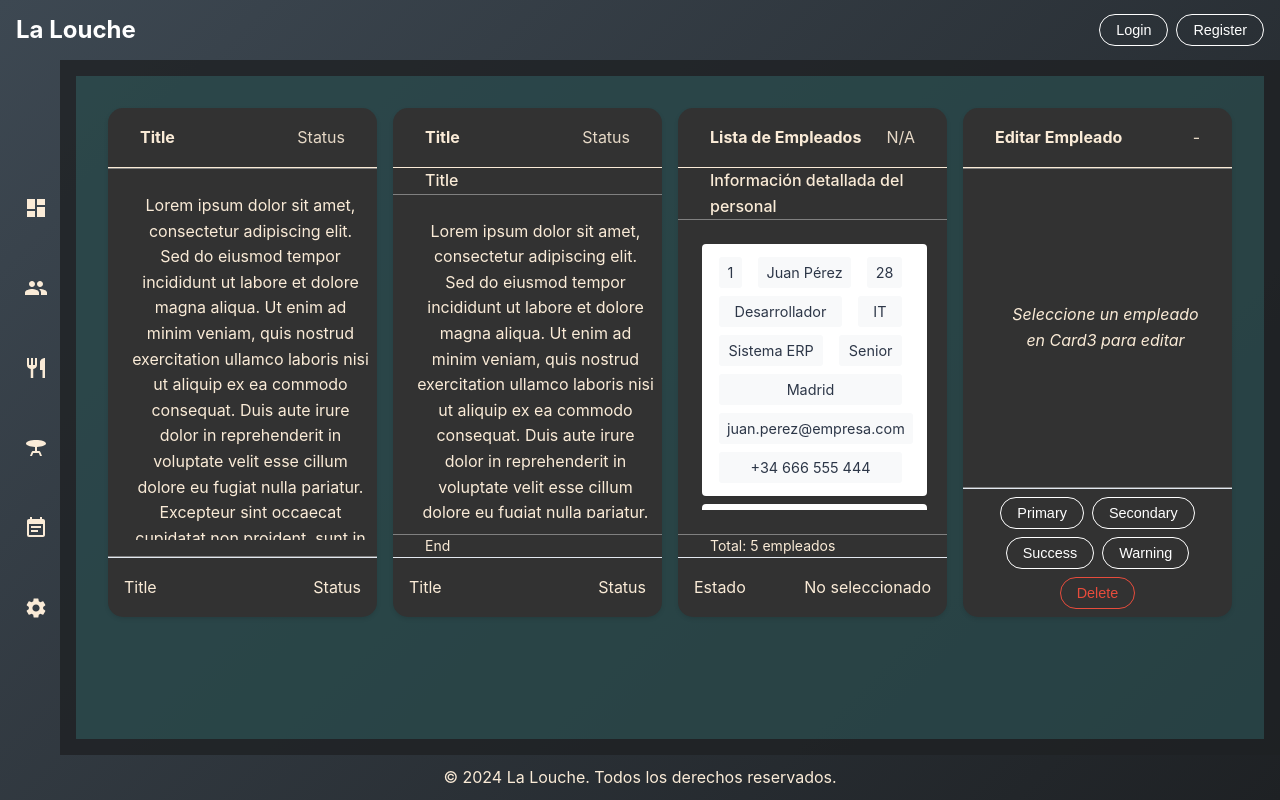
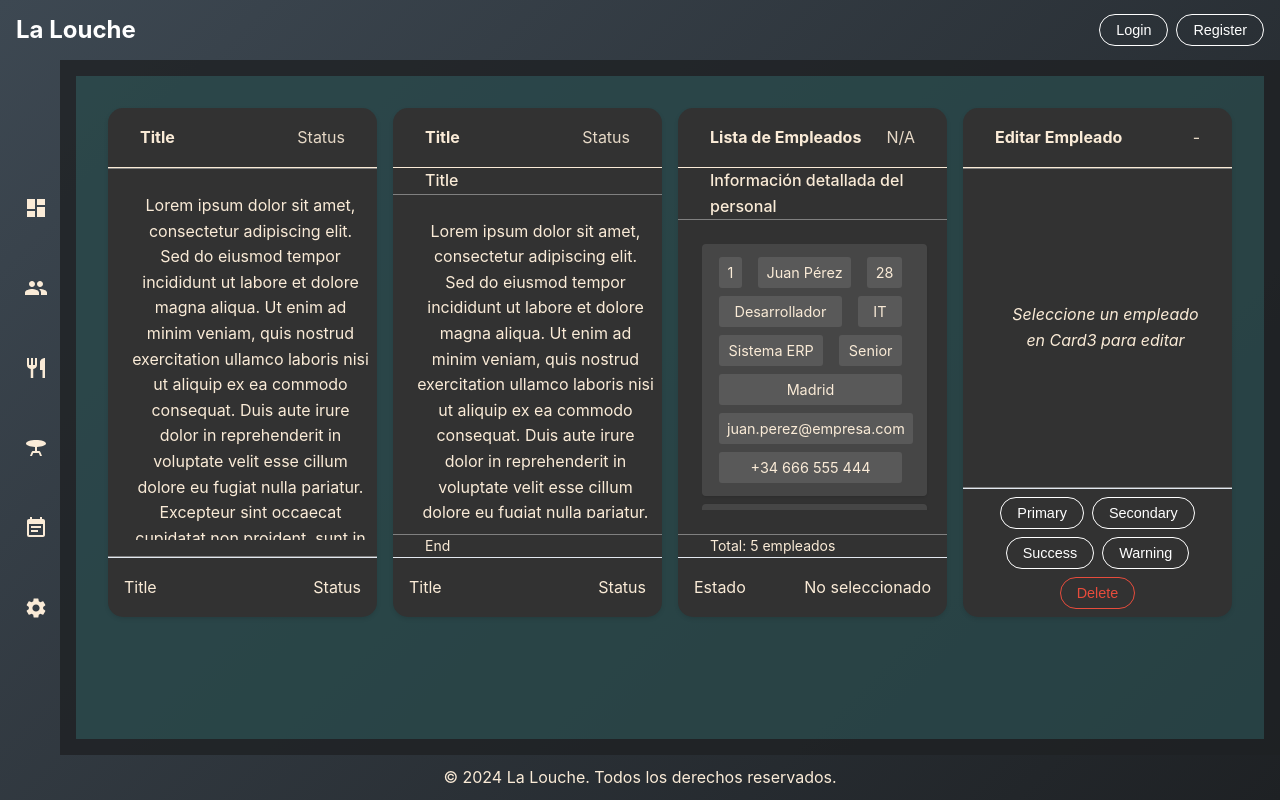
Before and after one commit to Ruben-Alvarez-Dev/daw_react_front, a React (Vite) app: page /users in a window 1280 px wide. Built offline with nearby package versions, Linux system fonts and the light colour scheme.

Commit message:
Card styles ready for dark mode

```diff
--- a/src/styles/List.css
+++ b/src/styles/List.css
@@ -6,11 +6,13 @@
   padding-right: 0.75rem;
   max-height: 100%;
   overflow-y: auto;
+  color: aquamarine;
 }
 
 .list-item {
   padding: 0.75rem 1rem;
-  background: white;
+  color: antiquewhite;
+  background: rgba(255, 255, 255, 0.1);
   border-radius: 4px;
   cursor: pointer;
   transition: all 0.2s ease;
@@ -19,13 +21,13 @@
 }
 
 .list-item:hover {
-  background: #f0f0f0;
+  background: rgba(255, 255, 255, 0.2);
   box-shadow: 0 2px 4px rgba(0, 0, 0, 0.15);
 }
 
 .list-item.active {
-  background: #e9ecef;
-  border-color: #2c3e50;
+  background: rgba(255, 255, 255, 0.3);
+  border-color: antiquewhite;
 }
 
 /* Layout para Card activo (2 líneas) */
@@ -54,7 +56,7 @@
   padding: 0.25rem 0.5rem;
   margin-right: 0.5rem;
   white-space: nowrap;
-  background: #f8f9fa;
+  background: rgba(255, 255, 255, 0.1);
   border-radius: 3px;
 }
 
@@ -66,7 +68,7 @@
   font-size: 0.9rem;
   overflow: hidden;
   text-overflow: ellipsis;
-  color: #2d3748;
+  color: antiquewhite;
 }
 
 /* Estilo para la barra de desplazamiento */
@@ -75,7 +77,7 @@
 }
 
 .list-container::-webkit-scrollbar-track {
-  background: #f1f1f1;
+  background: rgba(0, 0, 0, 0.3);
   border-radius: 3px;
 }
 
```
